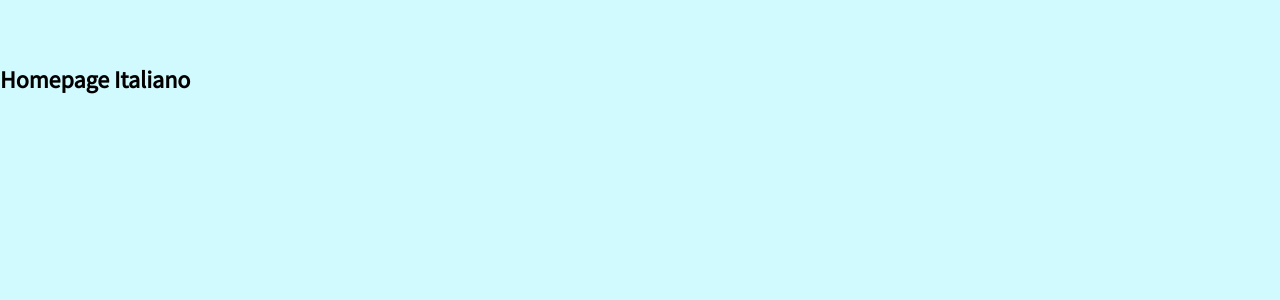
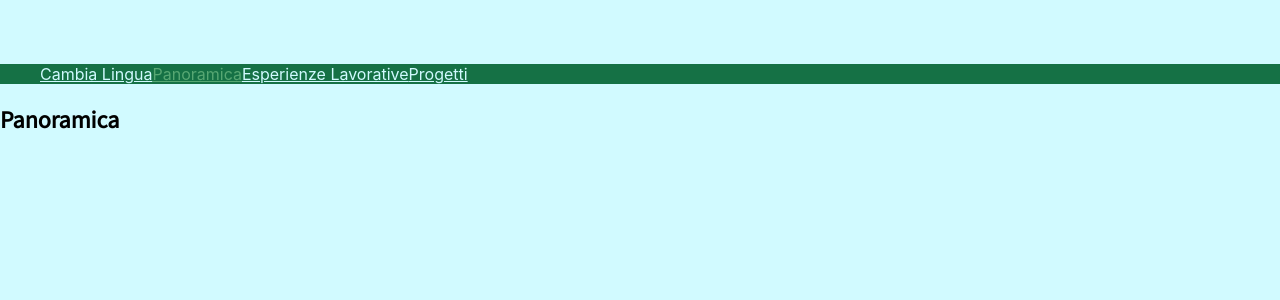
Before and after one commit to matteomarrass/my-portfolio, a React (Create React App) app: page /homeit in a window 1280 px wide. Shown: the top 300 px of the page. Built offline with nearby package versions, Linux system fonts and the light colour scheme.

Commit message:
Finished setting navbar and pages

```diff
--- a/src/App.js
+++ b/src/App.js
@@ -4,6 +4,7 @@ import Projects from './components/Projects'
 import Jobs from './components/JobExperiences'
 import HomepageIT from './components/Homepage IT';
 import HomepageENG from './components/Homepage ENG';
+import Error404 from './components/Error404';
 
 function App() {
   return (
@@ -14,6 +15,7 @@ function App() {
         <Route path='homeeng' element={<HomepageENG />} />
         <Route path='projects' element={<Projects />} />
         <Route path='jobs' element={<Jobs />} />
+        <Route path='*' element={<Error404 />} />
       </Routes>
     </BrowserRouter>
   );
--- /dev/null
+++ b/src/components/Error404.jsx
@@ -0,0 +1,12 @@
+import { Link } from "react-router-dom";
+
+const Error404 = () => {
+    return(
+        <section>
+            <h2>Cercavi la pagina 404? L'hai trovata! ;)</h2>
+            <Link to='/'>Back Home</Link>
+        </section>
+    )
+}
+
+export default Error404;
--- a/src/components/Homepage IT.jsx
+++ b/src/components/Homepage IT.jsx
@@ -1,8 +1,13 @@
+import Navbar from "./Navbar";
+
 const HomepageIT = () => {
     return(
+        <>
+        <Navbar/>
         <section>
-            <h2>Homepage Italiano</h2>
+          <h2>Panoramica</h2>
         </section>
+      </>
     )
 }
 
--- a/src/components/JobExperiences.jsx
+++ b/src/components/JobExperiences.jsx
@@ -1,8 +1,13 @@
+import Navbar from "./Navbar"
+
 const Jobs = () => {
     return(
+        <>
+        <Navbar />
         <section>
-            <h2>Jobs</h2>
+          <h2>JobExperiences</h2>
         </section>
+        </>
     )
 }
 
--- a/src/components/Navbar.jsx
+++ b/src/components/Navbar.jsx
@@ -1,13 +1,15 @@
 import React from "react";
-import { BrowserRouter, Route, Link } from 'react-dom';
+import { NavLink } from 'react-router-dom';
+import './app.css'
 
 function Navbar(){
     return(
         <nav>
             <ul>
-                <li><Link to='/'></Link>Home</li>
-                <li><Link to='/jobexperiences'></Link>Esperienze Lavorative</li>
-                <li><Link to='/projects'>Progetti</Link></li>
+                <NavLink to='/' className='link'>Cambia Lingua</NavLink>
+                <NavLink to='/homeit' className='link'>Panoramica</NavLink>
+                <NavLink to='/jobs' className='link'>Esperienze Lavorative</NavLink>
+                <NavLink to='/projects' className='link'>Progetti</NavLink>
             </ul>
         </nav>
     );
--- a/src/components/Projects.jsx
+++ b/src/components/Projects.jsx
@@ -1,8 +1,13 @@
+import Navbar from "./Navbar"
+
 const Projects = () => {
     return(
+        <>
+        <Navbar />
         <section>
-            <h2>Projects</h2>
+          <h2>Projects</h2>
         </section>
+        </>
     )
 }
 
--- a/src/components/app.css
+++ b/src/components/app.css
@@ -58,4 +58,14 @@ button {
   color: white;
 }
 
+nav {
+  background-color: #157145;
+}
+nav .link {
+  color: #D1FAFF;
+}
+nav .active {
+  color: #57A773;
+}
+
 /*# sourceMappingURL=app.css.map */
--- a/src/components/app.scss
+++ b/src/components/app.scss
@@ -69,3 +69,15 @@ button{
         }
     }
 }
+
+//Navbar
+
+nav {
+    background-color: $fifthColour;
+    .link{
+        color: $firstColor;
+    }
+    .active {
+        color: $fourthColour;
+    }
+}
```
Also changed, not shown: 1 other file (tests, documents, lock files or other folders).
